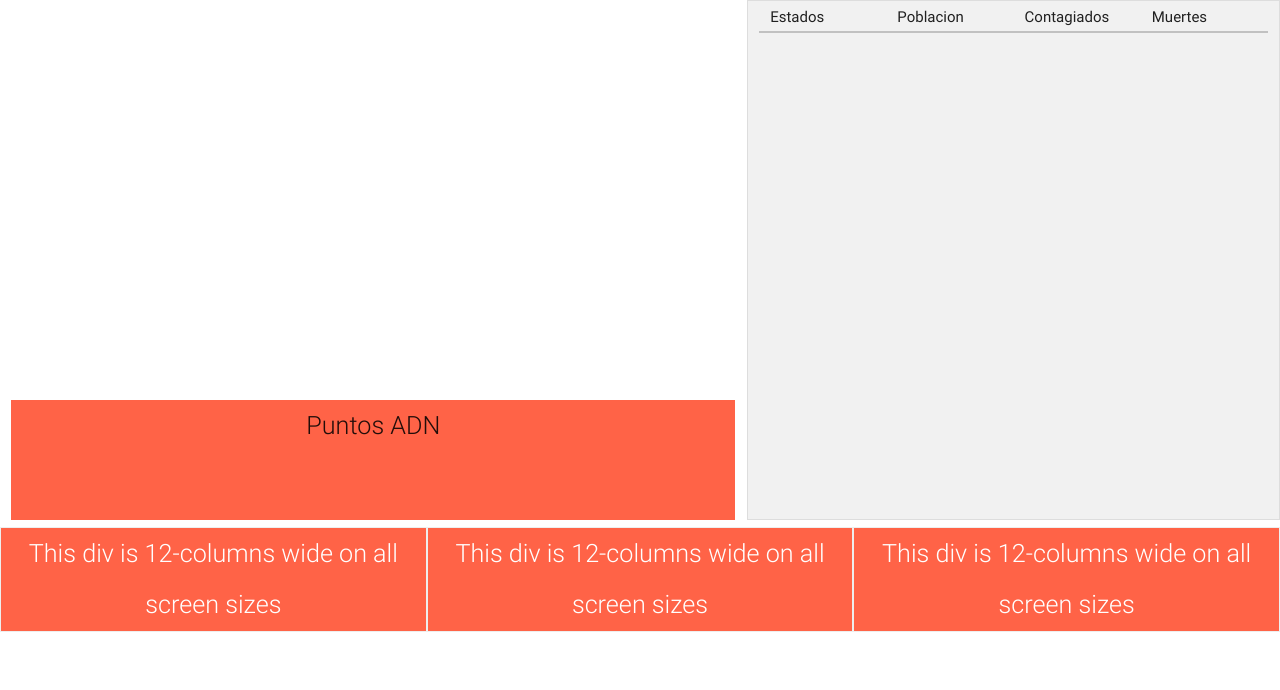
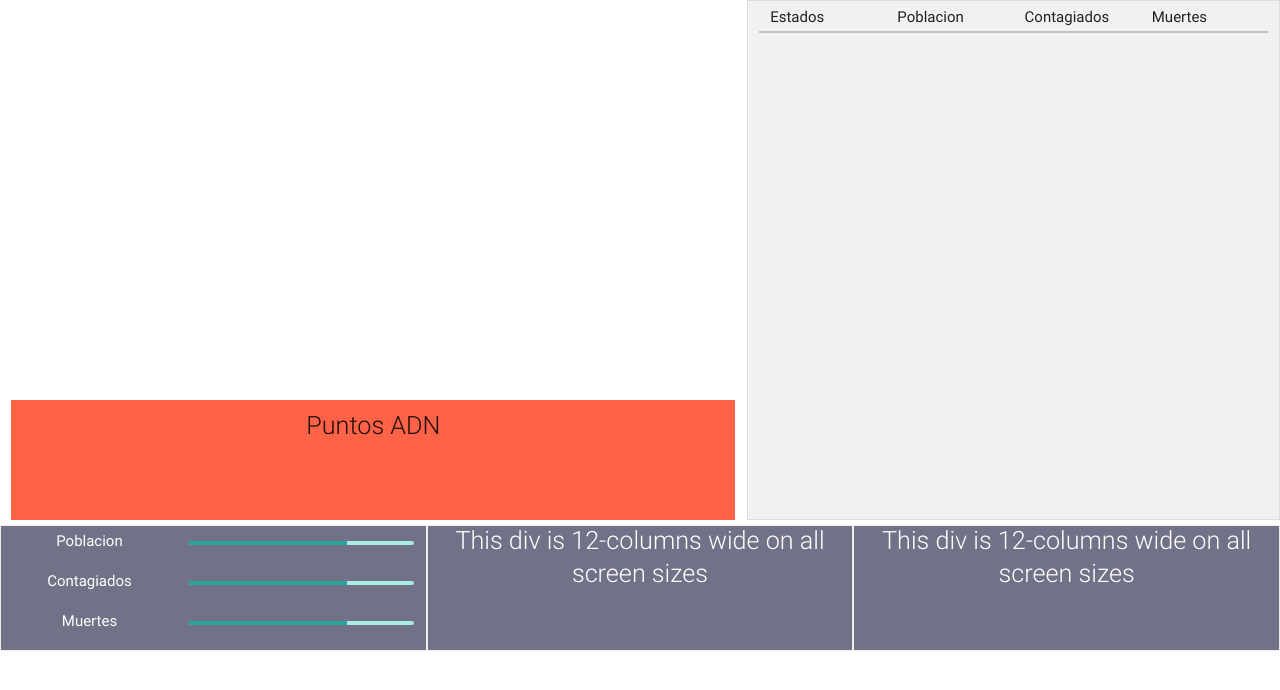
Before and after one commit to eddivalen/PlagueINC, a website: page html/game.html in a window 1280 px wide. Drawn offline with Linux system fonts and the light colour scheme.

Commit message:
Estadísticas
Se agregó el div donde será mostrado el progreso de la poblacion global,
población contagiada y población muerta.

```diff
--- a/css/style.css
+++ b/css/style.css
@@ -5,16 +5,20 @@
  *
  * Made By MaterializeCSS.com
  */
+ body{
+background: #fff;
+ }
  .col.grid-example {
  	width: 100%;
- 	height: 105px;
+ 	height: 126px;
     border: 1px solid #eee;
     margin: 7px 0;
     text-align: center;
-    line-height: 50px;
-    font-size: 28px;
-    background-color: tomato;
+    line-height: 30px;
+    font-size: 15px;
+    background-color: #717187;
     color: white;
+    margin-top: 5px;
     padding: 0;
 }
 .margin-mapa{
@@ -57,3 +61,7 @@ th, td {
 .c{
 	padding-left:68px;
 }
+.stat{
+	height: 40px;
+	margin-bottom: 0px;
+}
--- a/html/game.html
+++ b/html/game.html
@@ -39,9 +39,42 @@
         </div>
 	  </div>
 	</div>
-	<div class="row">
+	<div class="row" style="height:120px">
 		<div class="col s12 m4 grid-example">
-		<span class="flow-text">This div is 12-columns wide on all screen sizes</span>
+		<div class="row stat">
+			<div class="col s5">
+			Poblacion
+			</div>
+			<div class="col s7">
+				 <div class="progress" style="margin-top:15px">
+      			<div class="determinate" style="width: 70%"></div>
+  				</div>
+			</div>
+		</div>
+		<div class="row stat">
+			<div class="col s5">
+			Contagiados
+			</div>
+			<div class="col s7">
+				 <div class="progress" style="margin-top:15px">
+      			<div class="determinate" style="width: 70%"></div>
+  				</div>
+			</div>
+		</div>
+		<div class="row stat">
+			<div class="col s5">
+			Muertes
+			</div>
+			<div class="col s7">
+				 <div class="progress" style="margin-top:15px">
+      			<div class="determinate" style="width: 70%"></div>
+  				</div>
+			</div>
+		</div>
+
+
+
+
 		</div>
 		<div class="col s12 m4 grid-example">
 		<span class="flow-text">This div is 12-columns wide on all screen sizes</span>
```
